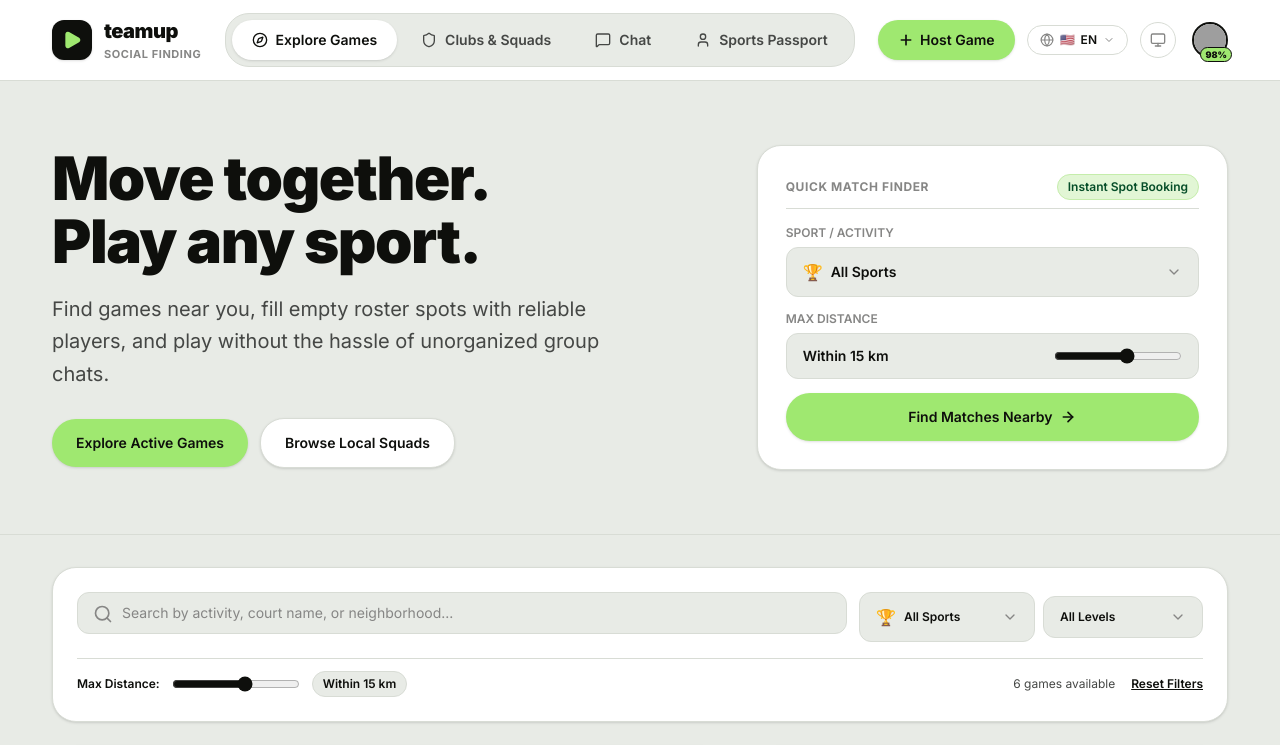
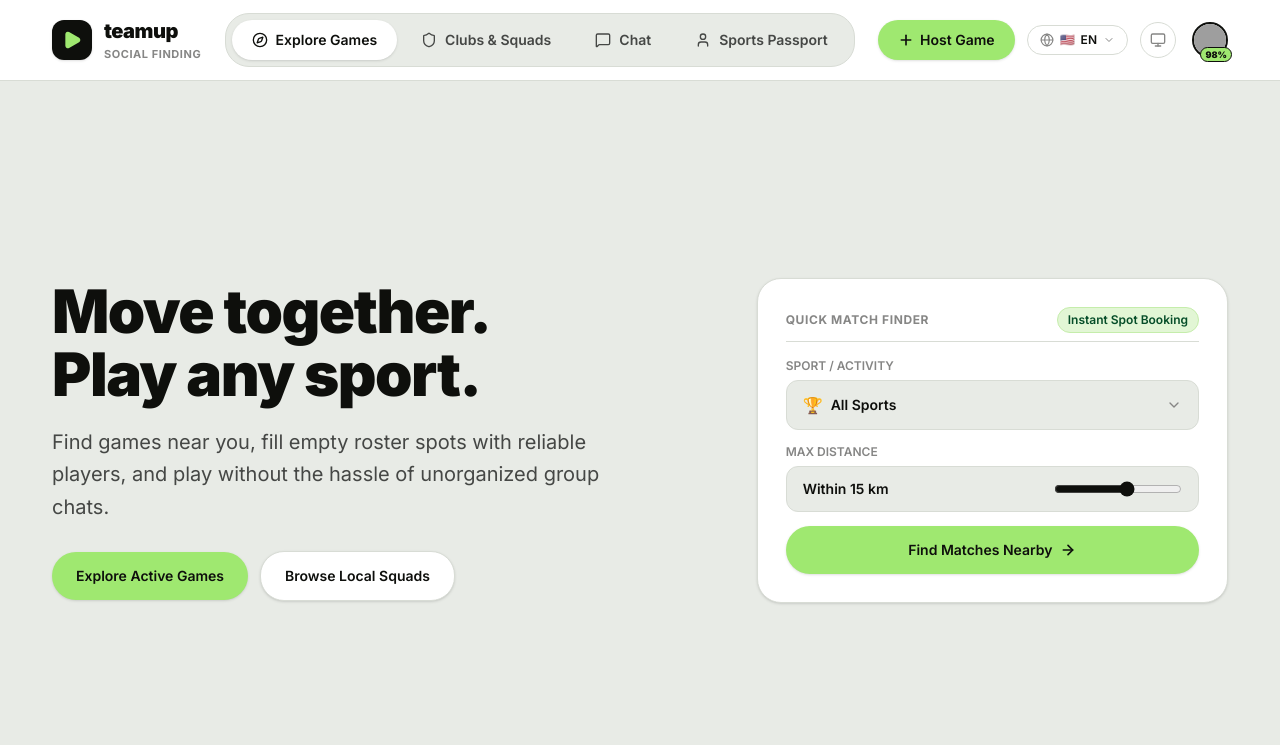
Before and after one commit to dhuy00/team-up, a Next.js app in the folder frontend/: page / in a window 1280 px wide. Shown: the top 745 px of the page. Built offline with nearby package versions, Linux system fonts and the light colour scheme; grey boxes are pictures that could not be loaded.

Commit message:
feat(hero): make HeroSection fill full viewport height on initial load

```diff
--- a/frontend/components/explore/ExploreSection.tsx
+++ b/frontend/components/explore/ExploreSection.tsx
@@ -91,7 +91,7 @@ export const ExploreSection: React.FC<ExploreSectionProps> = ({
   );
 
   return (
-    <section id="explore-section" className="space-y-6">
+    <section id="explore-section" className="space-y-6 scroll-mt-24">
 
       {/* Search & Filters Container */}
       <div className="bg-canvas p-6 rounded-[24px] border border-border space-y-4 shadow-sm transition-colors duration-200">
--- a/frontend/components/home/HeroSection.tsx
+++ b/frontend/components/home/HeroSection.tsx
@@ -105,8 +105,8 @@ export const HeroSection: React.FC<HeroSectionProps> = ({
   };
 
   return (
-    <section className="bg-canvas-soft border-b border-border transition-colors duration-200 py-12 md:py-16">
-      <div className="max-w-[1240px] mx-auto px-4 sm:px-6 lg:px-8">
+    <section className="bg-canvas-soft border-b border-border transition-colors duration-200 min-h-[calc(100dvh-5rem)] flex items-center py-12 md:py-16">
+      <div className="max-w-[1240px] w-full mx-auto px-4 sm:px-6 lg:px-8">
         <div className="grid grid-cols-1 lg:grid-cols-12 gap-8 items-center">
 
           {/* Left: Headline in Wise-style Weight 900 Display & Lead */}
```
Also changed, not shown: 1 other file (tests, documents, lock files or other folders).
